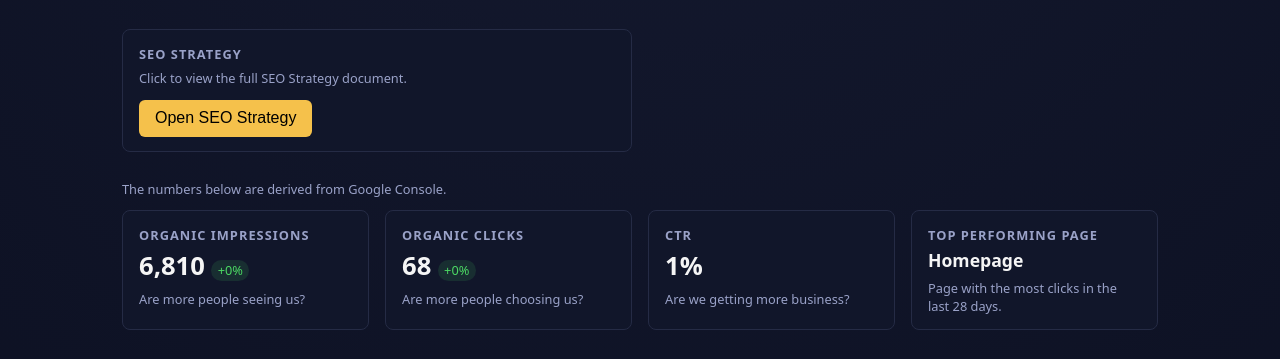
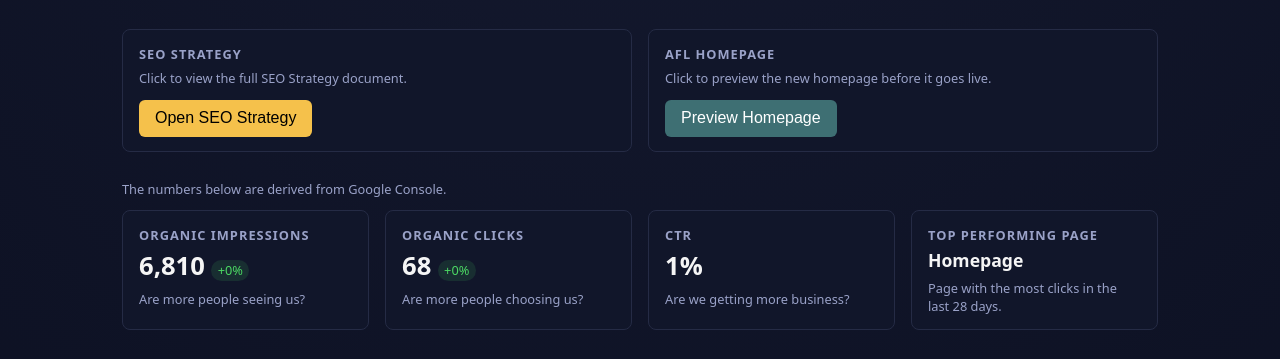
Before and after one commit to hkeith62-source/afl-dashboard, a plain HTML site: page index.html in a window 1280 px wide. Shown: the part 385-744 px from the top of the page. Drawn offline with Linux system fonts and the light colour scheme; no server answers.

Commit message:
Update index.html

```diff
--- a/index.html
+++ b/index.html
@@ -241,11 +241,20 @@
   <section class="card">
     <h2>SEO Strategy</h2>
     <p class="note">Click to view the full SEO Strategy document.</p>
-
     <button
       onclick="window.open('strategy/SEO-Strategy.html', '_blank')"
       style="padding:0.6rem 1rem; background:var(--accent); border:none; border-radius:6px; cursor:pointer; font-size:1rem;">
       Open SEO Strategy
+    </button>
+  </section>
+
+  <section class="card">
+    <h2>AFL Homepage</h2>
+    <p class="note">Click to preview the new homepage before it goes live.</p>
+    <button
+      onclick="window.open('afl/index.html', '_blank')"
+      style="padding:0.6rem 1rem; background:#3E6F73; color:#fff; border:none; border-radius:6px; cursor:pointer; font-size:1rem;">
+      Preview Homepage
     </button>
   </section>
 
@@ -743,6 +752,7 @@
   const firebaseConfig = {
     apiKey: "AIzaSyCBEYKod5Us0h03oRfAhtlimProBFzPgF4",
     authDomain: "afl-dashboard-20d0c.firebaseapp.com",
+    databaseURL: "https://afl-dashboard-20d0c-default-rtdb.firebaseio.com",
     projectId: "afl-dashboard-20d0c",
     storageBucket: "afl-dashboard-20d0c.firebasestorage.app",
     messagingSenderId: "183643628887",
```
